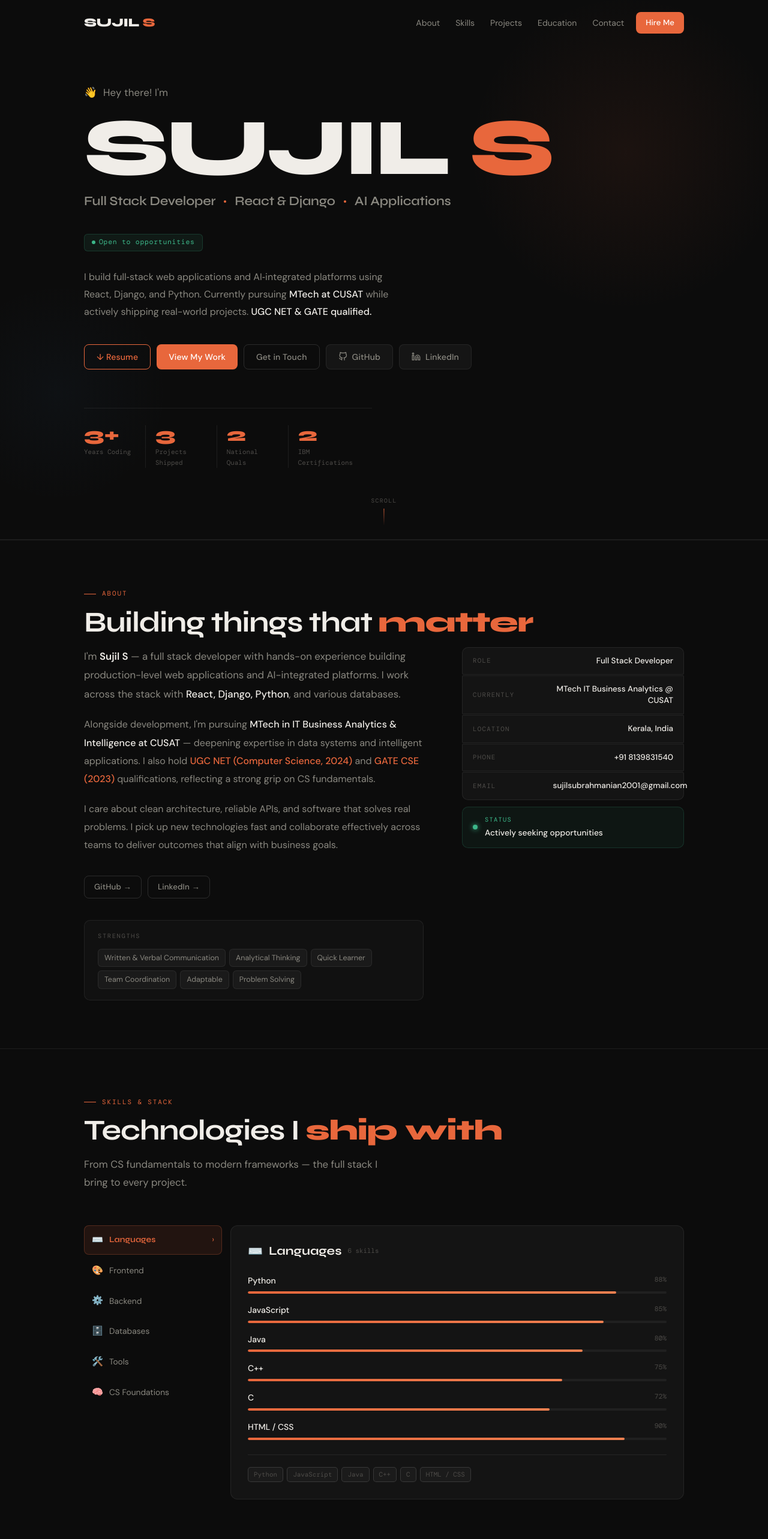
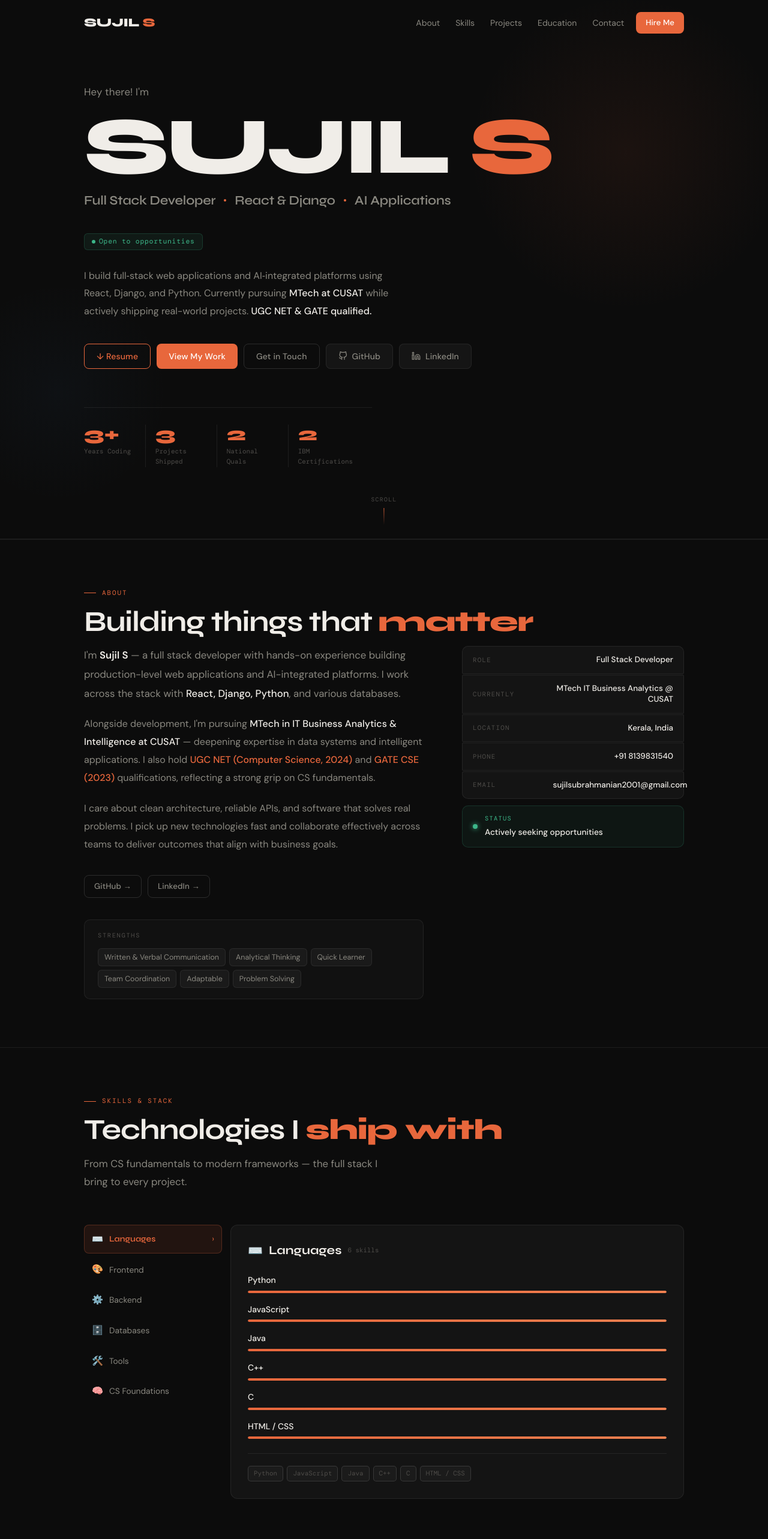
Before and after one commit to sujilsubrahmanian/Portfolio, a React (Vite) app: page / in a window 1280 px wide. Shown: the top 2566 px of the page at 60% size. Built offline with nearby package versions, Linux system fonts and the light colour scheme; a web font is replaced by a local one.

Commit message:
Fully completed

```diff
--- a/src/components/Hero.jsx
+++ b/src/components/Hero.jsx
@@ -34,7 +34,6 @@ export default function Hero() {
 
         {/* Greeting */}
         <div style={fadeStyle(0.05)} className="flex items-center gap-2.5 mb-4">
-          <span className="text-[1.1rem]">👋</span>
           <span className="font-sans text-[clamp(0.9rem,1.4vw,1.05rem)] font-normal text-text-2 tracking-[0.01em]">
             Hey there! I'm
           </span>
--- a/src/components/Skills.jsx
+++ b/src/components/Skills.jsx
@@ -83,7 +83,7 @@ export default function Skills() {
 
             <div className="flex flex-col gap-4">
               {groups[active].items.map((item, j) => (
-                <SkillBar key={item} item={item} level={groups[active].levels[j]} />
+                <SkillBar key={item} item={item} />
               ))}
             </div>
 
@@ -99,24 +99,25 @@ export default function Skills() {
   )
 }
 
-function SkillBar({ item, level }) {
+function SkillBar({ item }) {
   const [ready, setReady] = React.useState(false)
+
   React.useEffect(() => {
+    setReady(false)
     const t = setTimeout(() => setReady(true), 50)
     return () => clearTimeout(t)
-  }, [])
+  }, [item])
 
   return (
     <div>
       <div className="flex justify-between mb-1.5">
         <span className="text-[0.875rem] font-medium text-text">{item}</span>
-        <span className="text-[0.7rem] font-mono text-text-3">{level}%</span>
       </div>
       <div className="h-1 bg-white/[0.05] rounded-full overflow-hidden">
         <div
           className="h-full rounded-full transition-all duration-700 ease-out"
           style={{
-            width: ready ? `${level}%` : '0%',
+            width: ready ? '100%' : '0%',
             background: 'linear-gradient(90deg, #e8673c, #f08050)',
           }}
         />
```
